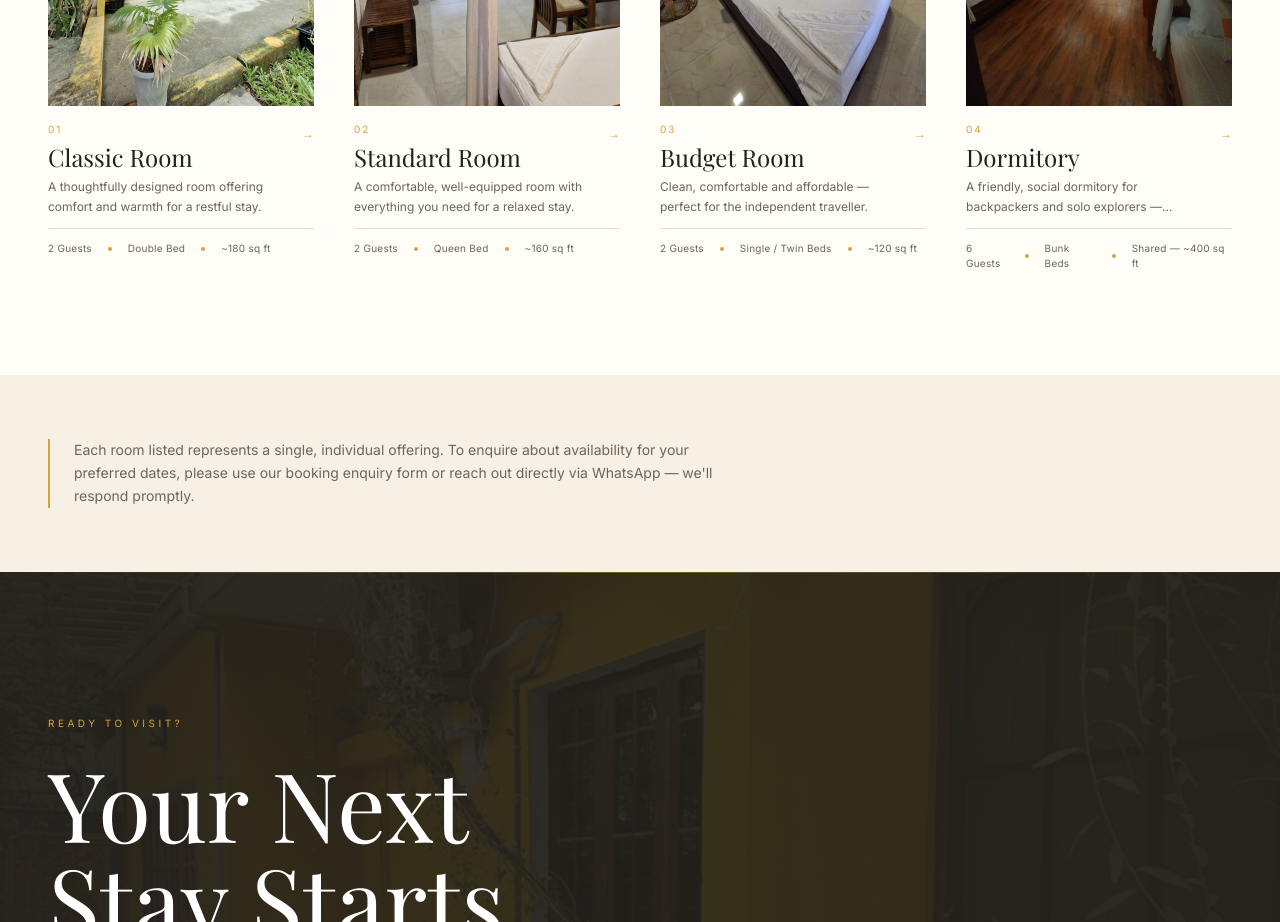
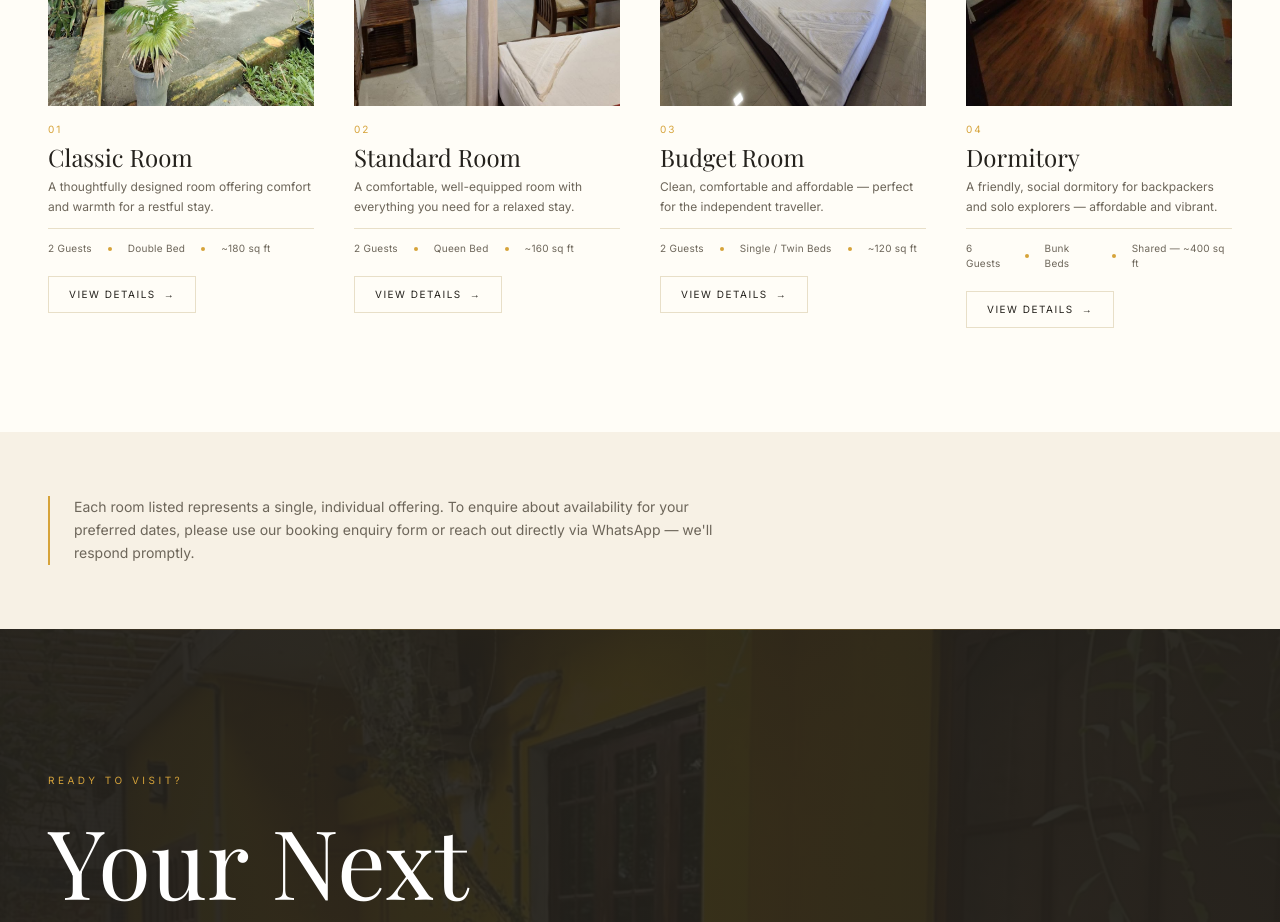
Before and after one commit to hemanthsudhan27-ship-it/MOTHERS-S-AYURVEDA, a Next.js app: page /rooms in a window 1280 px wide. Shown: the part 820-1742 px from the top of the page. Built offline with nearby package versions, Linux system fonts and the light colour scheme.

Commit message:
feat: embed google maps and add view details CTA to room cards

```diff
--- a/src/components/rooms/RoomCard.tsx
+++ b/src/components/rooms/RoomCard.tsx
@@ -48,7 +48,7 @@ export default function RoomCard({ room }: RoomCardProps) {
 
       {/* Card footer */}
       <div className="pt-4 pb-2">
-        <div className="flex items-start justify-between gap-4">
+        <div className="flex flex-col gap-4">
           <div>
             <p className="font-sans text-[10px] tracking-[0.2em] uppercase text-[#D6A33A] mb-1">
               {room.id}
@@ -60,12 +60,6 @@ export default function RoomCard({ room }: RoomCardProps) {
               {room.shortDescription}
             </p>
           </div>
-          <span
-            className="font-sans text-xs text-[#D6A33A] mt-1 shrink-0 transition-transform duration-300 group-hover:translate-x-1"
-            aria-hidden="true"
-          >
-            →
-          </span>
         </div>
 
         {/* Meta row */}
@@ -86,6 +80,14 @@ export default function RoomCard({ room }: RoomCardProps) {
             </>
           )}
         </div>
+
+        {/* CTA */}
+        <div className="mt-5">
+          <span className="inline-flex items-center gap-2 border border-[#E8DFC8] text-[#24211C] font-sans text-[10px] tracking-[0.15em] uppercase px-5 py-2.5 group-hover:border-[#D6A33A] group-hover:bg-[#D6A33A] transition-all duration-300">
+            View Details
+            <span className="transition-transform duration-300 group-hover:translate-x-0.5" aria-hidden="true">→</span>
+          </span>
+        </div>
       </div>
     </Link>
   );
--- a/src/data/config.ts
+++ b/src/data/config.ts
@@ -9,12 +9,12 @@ export const siteConfig = {
   url: "https://www.mothershomestay.in", // TODO: Replace with actual domain
   location: "Fort Kochi, Kochi, Kerala",
   address: "1/2818A, Bishops Garden Lane No. 2, Fort Kochi, Kochi, Kerala 682001",
-  googleMapsUrl: "https://maps.google.com", // TODO: Replace with actual Maps link
+  googleMapsUrl: "https://www.google.com/maps/place/Mother%E2%80%99s+Inn+Homestay/@9.9625691,76.236988,15z",
   phone: "+91 85904 61373",
   whatsappNumber: "918590461373",
   email: "hello@mothershomestay.in", // TODO: Replace with actual email
   instagramUrl: "https://instagram.com/mothershomestay", // TODO: Replace
-  googleMapsEmbedUrl: "", // TODO: Add Google Maps embed URL
+  googleMapsEmbedUrl: "https://www.google.com/maps/embed?pb=!1m14!1m8!1m3!1d7859.311587216607!2d76.236988!3d9.9625691!3m2!1i1024!2i768!4f13.1!3m3!1m2!1s0x3b086dd21950cb23%3A0xeb9c39bf8be2acff!2sMother%E2%80%99s%20Inn%20Homestay!5e0!3m2!1sen!2sin!4v1789884172406!5m2!1sen!2sin",
   ogImage: "/og-image.jpg",
 };
 
```
